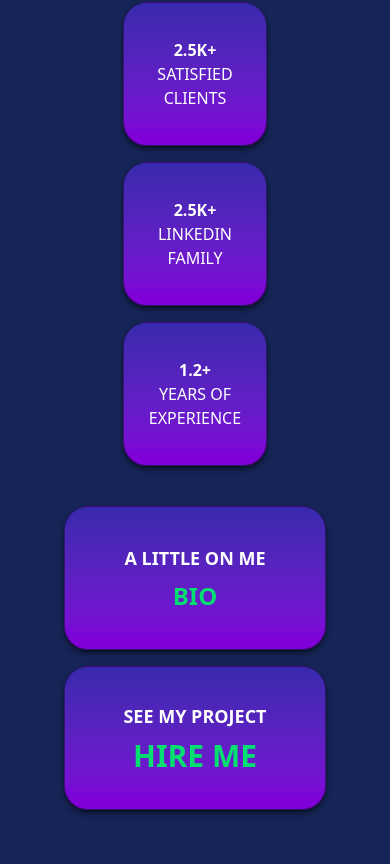
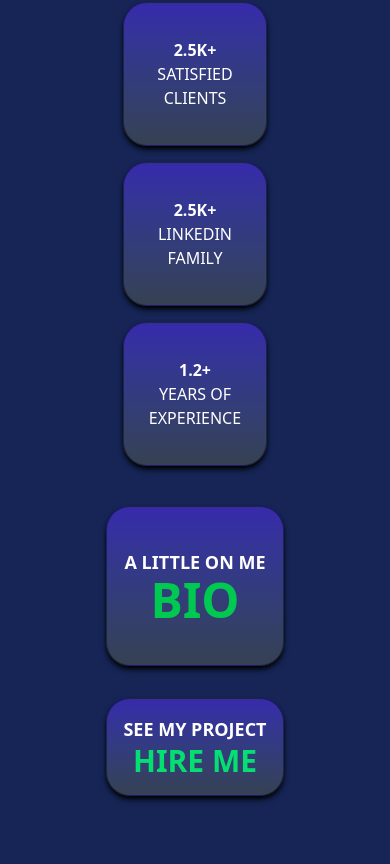
Before and after one commit to vickyraj15/portfolio, a React (Vite) app: page / in a window 390 px wide. Shown: the part 1065-1929 px from the top of the page. Built offline with nearby package versions, Linux system fonts and the light colour scheme.

Commit message:
responsive

```diff
--- a/src/components/Footer.jsx
+++ b/src/components/Footer.jsx
@@ -7,14 +7,16 @@ const Footer = () => {
             <div className="px-4 py-6 border-b border-white/30">
                 <h1 className="text-2xl font-black">Vicky Raj | Portfolio</h1>
             </div>
-            <div className="px-4 py-8 border-b border-white/30 grid grid-cols-4 gap-4">
+            <div className="max-w-6xl mx-auto grid grid-cols-2 sm:grid-cols-2 lg:grid-cols-4 gap-10">
                 <div>
-                    <h4 className="font-semibold text-xl mb-4">Contact</h4>
+                    <h4 className="font-semibold  text-xl mb-4">Contact</h4>
                     <ul>
                         <li>Vicky Raj</li>
                         <li>Patna, Bihar</li>
                         <li>Pincode : 801303</li>
-                        <li>Email: vickyraj707025@gmail.com</li>
+                        <li className="break-all">
+                            Email: vickyraj707025@gmail.com
+                        </li>
                     </ul>
                 </div>
                 <div>
--- a/src/components/ProjectCard.jsx
+++ b/src/components/ProjectCard.jsx
@@ -4,7 +4,7 @@ import { LiaLinkedin } from "react-icons/lia";
 
 const ProjectCard = ({ name, img }) => {
     return (
-        <div className=" bg-blue-900 shadow-lg p-6 relative group block w-full sm:w-80 md:w-96 rounded-2xl overflow-hidden cursor-pointer ">
+        <div className=" bg-gradient-to-t from-gray-700 to-indigo-800 shadow-lg p-6 relative group block w-full sm:w-80 md:w-96 rounded-2xl overflow-hidden cursor-pointer ">
             <h3 className="text-3xl font-semibold mb-4 flex-col justify-center items-center flex">
                 {name}
             </h3>
--- a/src/pages/Home.jsx
+++ b/src/pages/Home.jsx
@@ -3,7 +3,7 @@ import ContactForm from "../components/ContactForm";
 
 const Home = () => {
     return (
-        <div className="w-full min-h-screen flex flex-col items-center px-10 py-20">
+        <div className="w-full min-h-screen  flex flex-col items-center px-10 py-20">
             <a href="./VICKYRESUME26.pdf">
                 <button
                     className="fixed  left-2 top-3/4 -translate-y-1/2 bg-green-500 text-black  px-3 pt-2 pb-5
@@ -74,27 +74,26 @@ const Home = () => {
                 </h2>
             </div>
             {/*card section*/}
-            <div className="score-fm w-full h-fit flex flex-wrap justify-evenly py-4 sm:py-5 md:py-6 px-6 md:px-12">
-                <div className="relative overflow-hidden size-36 sm:size-44 md:size-52 lg:size-60 m-2 sm:m-4 p-2 rounded-3xl border dark:border-white/40 border-black/40 shadow-md shadow-black/50 bg-gradient-to-t from-purple-700 to-indigo-800 flex items-center text-center justify-center flex-col hover:scale-105">
+            <div className="   w-full h-fit flex flex-wrap justify-evenly py-4 sm:py-6 md:py-5 px-6 md:px-12">
+                <div className=" relative  size-36 sm:size-44 md:size-52 lg:size-60 m-2 sm:m-4 p-2 rounded-3xl shadow-md shadow-black border dark:border-white/40 border-black/40 bg-gradient-to-t from-gray-700 to-indigo-800 flex items-center text-center justify-center flex-col hover:scale-105">
                     <b className="hover:text-[4vw]">24+</b>
                     <h1 className="uppercase text-base sm:text-lg md:text-xl">
                         succesfully completed project
                     </h1>
-                    "
                 </div>
-                <div className="relative overflow-hidden size-36 sm:size-44 md:size-52 lg:size-60 m-2 sm:m-4 p-2 rounded-3xl border dark:border-white/40 border-black/40 shadow-md shadow-black/50 bg-gradient-to-t from-purple-700 to-indigo-800 flex items-center text-center justify-center flex-col hover:scale-105">
+                <div className=" relative  size-36 sm:size-44 md:size-52 lg:size-60 m-2 sm:m-4 p-2 rounded-3xl shadow-md shadow-black border dark:border-white/40 border-black/40 bg-gradient-to-t from-gray-700 to-indigo-800 flex items-center text-center justify-center flex-col hover:scale-105">
                     <b className="hover:text-[4vw]">2.5K+</b>
                     <h1 className="uppercase text-base sm:text-lg md:text-xl">
                         satisfied clients
                     </h1>
                 </div>
-                <div className="relative overflow-hidden size-36 sm:size-44 md:size-52 lg:size-60 m-2 sm:m-4 p-2 rounded-3xl border dark:border-white/40 border-black/40 shadow-md shadow-black/50 bg-gradient-to-t from-purple-700 to-indigo-800 flex items-center text-center justify-center flex-col hover:scale-105">
+                <div className=" relative  size-36 sm:size-44 md:size-52 lg:size-60 m-2 sm:m-4 p-2 rounded-3xl shadow-md shadow-black border dark:border-white/40 border-black/40 bg-gradient-to-t from-gray-700 to-indigo-800 flex items-center text-center justify-center flex-col hover:scale-105">
                     <b className="hover:text-[4vw]">2.5K+</b>
                     <h1 className="uppercase text-base sm:text-lg md:text-xl">
                         LINKEDIN FAMILY
                     </h1>
                 </div>
-                <div className="relative overflow-hidden  size-36 sm:size-44 md:size-52 lg:size-60 m-2 sm:m-4 p-2 rounded-3xl border dark:border-white/40 border-black/40 shadow-md shadow-black/50 bg-gradient-to-t from-purple-700 to-indigo-800 flex items-center text-center justify-center flex-col hover:scale-105">
+                <div className=" relative  size-36 sm:size-44 md:size-52 lg:size-60 m-2 sm:m-4 p-2 rounded-3xl shadow-md shadow-black border dark:border-white/40 border-black/40 bg-gradient-to-t from-gray-700 to-indigo-800 flex items-center text-center justify-center flex-col hover:scale-105">
                     <b className="hover:text-[4vw]">1.2+</b>
                     <h1 className="uppercase text-base sm:text-lg md:text-xl">
                         years of experience
@@ -102,31 +101,30 @@ const Home = () => {
                 </div>
 
                 {/* TWO LINKS */}
-                <div className="grid grid-cols-1 md:grid-cols-2 gap-4 my-4 w-full sm:w-5/6 py-4 sm:py-5 md:py-6 px6 sm:px-9 md-px-12">
-                    <a
-                        className="relative overflow-hidden w-full min-h-36 sm:min-h-44 p-4 sm:p-6 rounded-3xl border dark:border-white/40 border-black/40 shadow-md shadow-black/50 bg-gradient-to-t from-purple-700 to-indigo-800 flex items-center text-center justify-center flex-col hover:scale-105a gap-2 "
-                        href="/about"
-                    >
-                        <h2 className=" font-bold text-lg sm:text-3xl uppercase flex items-center">
+                <div className=" grid  md:grid-cols-2 gap-8 my-4 w--full sm:w-5/6  py-4 sm:py-5 md:py-6 px-6 sm:px-9 md-px-12">
+                    <div className=" relative overflow-hidden p-4 sm:-p-6 w-full min-h-40 sm:h-40  rounded-3xl shadow-md shadow-black border dark:border-white/40 border-black/40 bg-gradient-to-t from-gray-700 to-indigo-800 flex items-center text-center justify-center flex-col hover:scale-105a gap-2 ">
+                        <a href="/About">
+                            <h2 className=" font-bold text-lg sm:text-3xl uppercase flex text-center">
                                 A Little on me
                             </h2>
-                        <h2 className="font-bold text-2xl sm:text-5xl uppercase heading-color  text-green-400 flex items-center">
+                            <h2 className="uppercase font-bold text-5xl sm:text-4xl text-green-500 ">
                                 Bio
                             </h2>
                         </a>
-                    <a
-                        className="relative overflow-hidden w-full min-h-36 sm:min-h-44 p-4 sm:p-6 rounded-3xl border dark:border-white/40 border-black/40 shadow-md shadow-black/50 bg-gradient-to-t from-purple-700 to-indigo-800 flex items-center text-center justify-center flex-col hover:scale-105a gap-2 "
-                        href="/Projects"
-                    >
-                        <h2 className=" font-bold text-lg sm:text-3xl uppercase flex items-center">
+                    </div>
+                    <div className=" relative overflow-hidden p-4 sm:p-6 w-full min:h-40 sm-h-40 rounded-3xl shadow-md shadow-black border dark:border-white/40 border-black/40 bg-gradient-to-t from-gray-700 to-indigo-800 flex items-center text-center justify-center flex-col hover:scale-105a gap-2 ">
+                        <a href="/Projects">
+                            <h2 className="  font-bold text-lg sm:text-3xl uppercase flex text-center">
                                 SEE MY PROJECT
                             </h2>
-                        <h2 className="font-bold text-3xl sm:text-5xl uppercase text-green-400 flex items-center">
+                            <h2 className="font-bold text-3xl sm:text-4xl uppercase text-green-400">
                                 HIRE ME
                             </h2>
                         </a>
                     </div>
                 </div>
+            </div>
+
             {/*skeill bar*/}
             <div className="skill-bar w-full h-fit flex flex-wrap justify-evenly py-4 sm:py-5 md:py-6 px-6 md:px-12 sm:px-9">
                 <div className="w-full flex justify-center mb-6">
```
Also changed, not shown: src/App.jsx (line endings or trailing spaces). Lines whose indentation alone changed are shown as unchanged.
